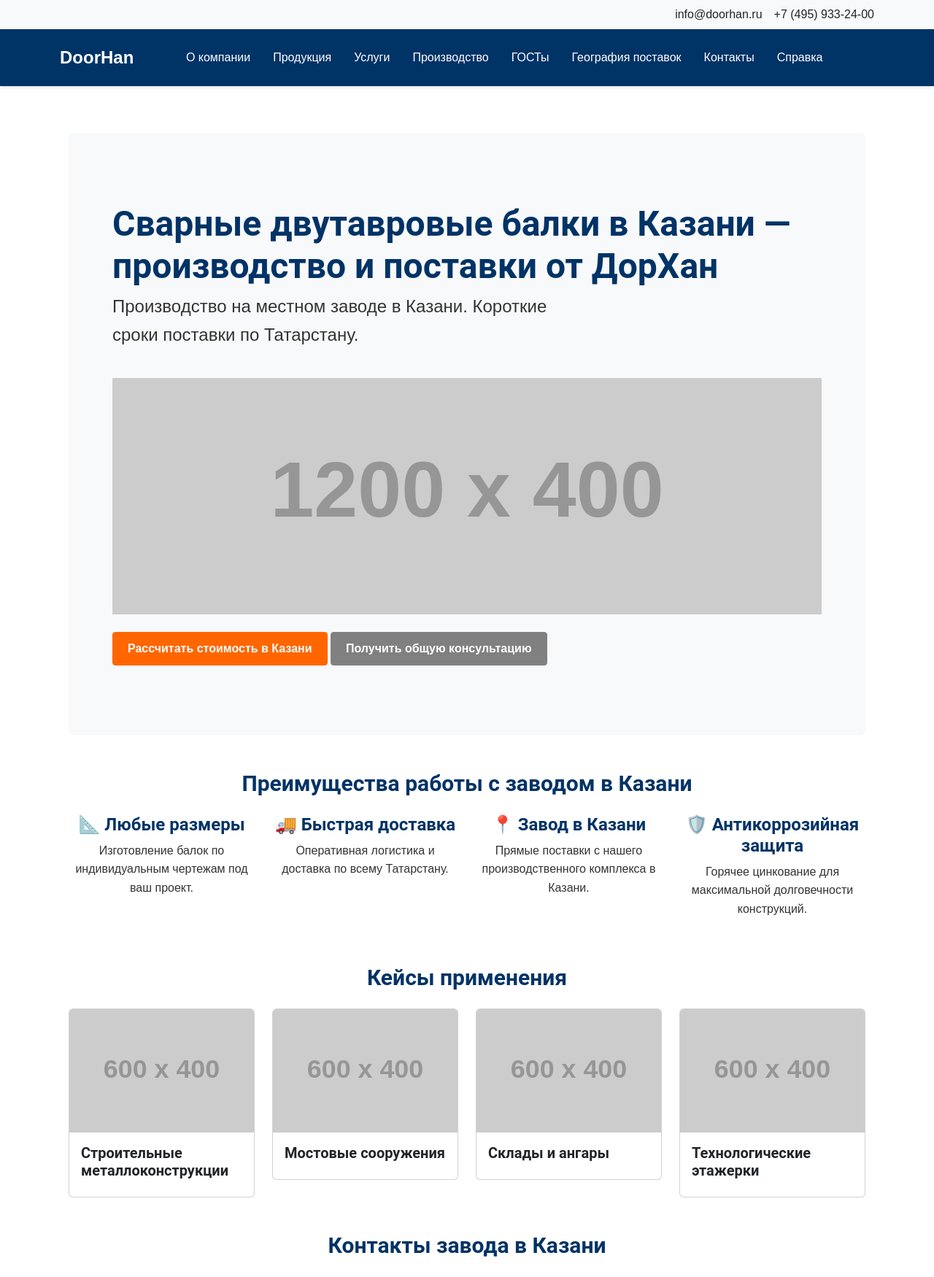
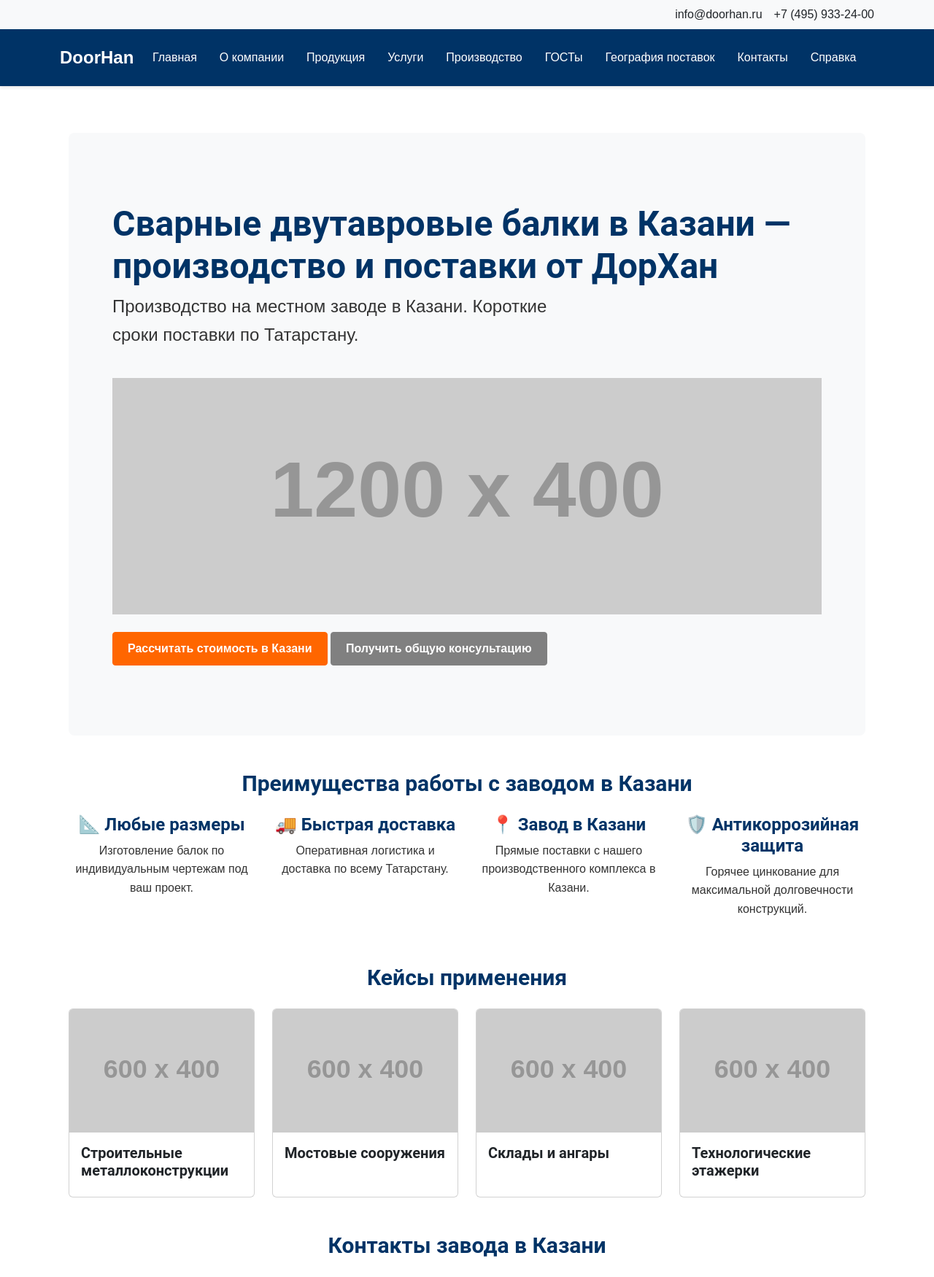
Before and after one commit to liambyzsf95npcn4gd1-sudo/balki-2, a PHP site: page /kazan in a window 1280 px wide. Shown: the top 1750 px of the page at 73% size. Run offline with PHP 8.4, Linux system fonts and the light colour scheme; grey boxes labelled with a size stand in for pictures from a placeholder-image service; some libraries are stand-ins or nearby versions; grey boxes are pictures that could not be loaded.

Commit message:
fix(url): Убрать index из URL и исправить подсветку меню
- Добавлено правило в `.htaccess` для 301 редиректа с `index.php` на корень сайта (`/`).
- Исправлена логика подсветки активного пункта меню в `includes/header.php`.
- Убрана ошибочная подсветка "О компании" на главной странице.
- Добавлен новый пункт "Главная" в навигационное меню, который теперь корректно подсвечивается при нахождении на главной странице.

```diff
--- a/includes/header.php
+++ b/includes/header.php
@@ -32,7 +32,8 @@ if (empty($currentPage)) {
             </button>
             <div class="collapse navbar-collapse" id="navbarNav">
                 <ul class="navbar-nav mx-auto">
-                    <li class="nav-item"><a class="nav-link <?php if ($currentPage == 'about' || $currentPage == 'index') echo 'active'; ?>" href="about">О компании</a></li>
+                    <li class="nav-item"><a class="nav-link <?php if ($currentPage == 'index') echo 'active'; ?>" href="index">Главная</a></li>
+                    <li class="nav-item"><a class="nav-link <?php if ($currentPage == 'about') echo 'active'; ?>" href="about">О компании</a></li>
                     <li class="nav-item"><a class="nav-link <?php if ($currentPage == 'products') echo 'active'; ?>" href="products">Продукция</a></li>
                     <li class="nav-item"><a class="nav-link <?php if ($currentPage == 'services') echo 'active'; ?>" href="services">Услуги</a></li>
                     <li class="nav-item"><a class="nav-link <?php if ($currentPage == 'production') echo 'active'; ?>" href="production">Производство</a></li>
--- a/js/scripts.js
+++ b/js/scripts.js
@@ -41,4 +41,15 @@ document.addEventListener('DOMContentLoaded', function() {
         // Initial calculation
         calculateBeam();
     }
+
+    // Smooth scroll for anchor links
+    document.querySelectorAll('a[href^="#"]').forEach(anchor => {
+        anchor.addEventListener('click', function (e) {
+            e.preventDefault();
+
+            document.querySelector(this.getAttribute('href')).scrollIntoView({
+                behavior: 'smooth'
+            });
+        });
+    });
 });
--- a/kazan.php
+++ b/kazan.php
@@ -39,11 +39,11 @@ include 'includes/header.php';
     </div>
 
     <!-- Application Cases -->
-    <div class="row my-5">
+    <div class="row my-5 d-flex">
         <h2 class="text-center mb-4">Кейсы применения</h2>
         <!-- Content reused from index, as it's general -->
         <div class="col-md-3">
-            <div class="card">
+            <div class="card h-100">
                 <img src="https://placehold.co/600x400/003366/FFFFFF?text=Кейс+1" class="card-img-top" alt="Сварные балки для строительных конструкций">
                 <div class="card-body">
                     <h5 class="card-title">Строительные металлоконструкции</h5>
@@ -51,7 +51,7 @@ include 'includes/header.php';
             </div>
         </div>
         <div class="col-md-3">
-            <div class="card">
+            <div class="card h-100">
                 <img src="https://placehold.co/600x400/003366/FFFFFF?text=Кейс+2" class="card-img-top" alt="Двутавры для мостовых сооружений">
                 <div class="card-body">
                     <h5 class="card-title">Мостовые сооружения</h5>
@@ -59,7 +59,7 @@ include 'includes/header.php';
             </div>
         </div>
         <div class="col-md-3">
-            <div class="card">
+            <div class="card h-100">
                 <img src="https://placehold.co/600x400/003366/FFFFFF?text=Кейс+3" class="card-img-top" alt="Балки для складов и ангаров">
                 <div class="card-body">
                     <h5 class="card-title">Склады и ангары</h5>
@@ -67,7 +67,7 @@ include 'includes/header.php';
             </div>
         </div>
         <div class="col-md-3">
-            <div class="card">
+            <div class="card h-100">
                 <img src="https://placehold.co/600x400/003366/FFFFFF?text=Кейс+4" class="card-img-top" alt="Двутавры для технологических этажерок">
                 <div class="card-body">
                     <h5 class="card-title">Технологические этажерки</h5>
--- a/products.php
+++ b/products.php
@@ -12,6 +12,7 @@ include 'includes/header.php';
     <section id="standard-beams" class="my-5">
         <h2>Стандартные сварные балки</h2>
         <p>Мы производим сварные двутавровые балки по стандартным и индивидуальным размерам. Ниже представлена таблица типовых размеров.</p>
+        <div class="table-responsive">
         <table class="table table-striped table-bordered">
             <thead class="table-dark">
                 <tr>
@@ -30,6 +31,7 @@ include 'includes/header.php';
                 <tr><td>1200</td><td>400</td><td>12</td><td>20</td><td>180</td><td>8200</td></tr>
             </tbody>
         </table>
+        </div>
     </section>
 
     <!-- Custom Beams Section -->
```
Also changed, not shown: mozhaisk.php (+5 -5 lines), novosibirsk.php (+5 -5 lines), voronezh.php (+5 -5 lines), .htaccess.
